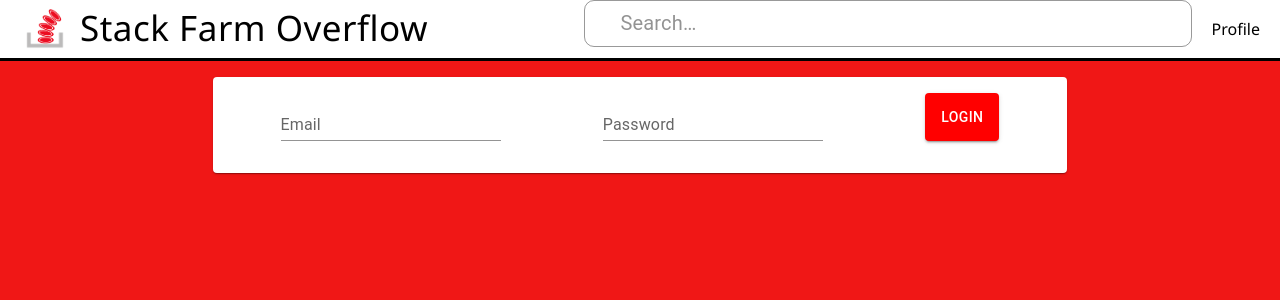
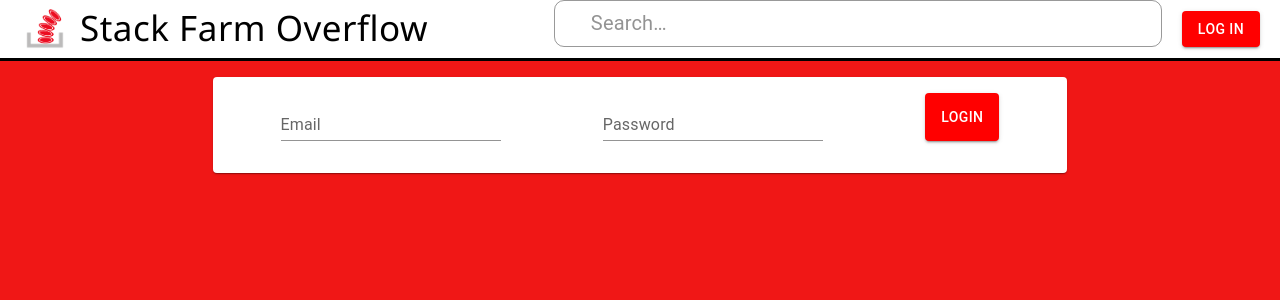
Before and after one commit to Chaseforyourlife/HackDay2023, a React (Vite) app in the folder gui/: page /login in a window 1280 px wide. Shown: the top 300 px of the page. Built offline with nearby package versions, Linux system fonts and the light colour scheme.

Commit message:
added login button in nav and redirects

```diff
--- a/gui/src/App.jsx
+++ b/gui/src/App.jsx
@@ -1,5 +1,5 @@
 import {BrowserRouter as Router, Routes, Route, NavLink} from 'react-router-dom';
-import React from 'react'; //ES6 js
+import React, { useEffect, useState } from 'react'; //ES6 js
 import Profile from './pages/Profile/Profile';
 import NavBar from './components/NavBar/NavBar';
 import Home from './pages/Home/Home';
@@ -9,21 +9,27 @@ import LoginForm from './pages/LoginForm/LoginForm';
 import { Grid } from '@mui/material'
 
 export default function App(){
+    const [loggedIn, setLoggedIn] = useState(false);
+
+    function login() {
+      setLoggedIn(true);
+    }
+
     return(
         <Router>
           <div className="App" id="App">
                 <meta httpEquiv="Cache-Control" content=" no-cache, no-store, must-revalidate"></meta>
                 <header className="App-header" id="App-header">
-                    <NavBar/>
+                    <NavBar loggedIn={loggedIn}/>
                     <hr className='divider'/>
                     <Grid container justifyContent="center">
                       <Grid item xs={10} sm={8} sx={{my:2}}>
                         <Routes>
-                            <Route path="/" element={<Home/>}/>
+                            <Route path="/" element={<Home loggedIn={loggedIn}/>}/>
                             <Route path="/profile" element={<Profile/>}/>
                             <Route path="/post/:questionID" element={<Post/>}/>
                             <Route path="/create" element={<CreateQuestion/>}/>
-                            <Route path="/login" element={<LoginForm/>}/>
+                            <Route path="/login" loginCallback={login} element={<LoginForm/>}/>
                         </Routes>
                       </Grid>
                     </Grid>
--- a/gui/src/components/NavBar/NavBar.jsx
+++ b/gui/src/components/NavBar/NavBar.jsx
@@ -4,9 +4,10 @@ import InputBase from '@mui/material/InputBase'
 import TextField from '@mui/material/TextField'
 import './NavBar.css'
 import { CheckBoxOutlineBlankRounded } from '@mui/icons-material'
+import { Button } from '@mui/material'
 
 
-export default function NavBar() {
+export default function NavBar(props) {
   return (
     <nav id='main-nav-bar' className="nav">
       <a href="/" className='site-title'>
@@ -23,7 +24,8 @@ export default function NavBar() {
             inputProps={{ 'aria-label': 'search' }}
           />
         </Search>
-        <CustomLink href='/profile'>Profile</CustomLink>
+        {props.loggedIn ? <CustomLink href='/profile'>Profile</CustomLink> : <a href="/login"><Button variant="contained" sx={{background:"red !important"}}>Log in</Button></a>}
+
       </ul>
     </nav>
   )
--- a/gui/src/pages/CreateQuestion/CreateQuestion.jsx
+++ b/gui/src/pages/CreateQuestion/CreateQuestion.jsx
@@ -22,7 +22,7 @@ const CreateQuestion = () => {
          }).catch((e)=> {
             console.error(e);
          }).then((res) => {
-            document.location.url.replace(`/post/${res.questionID}`)
+            document.location.replace(`/post/${res.questionID}`)
          })
     }
 
--- a/gui/src/pages/Home/Home.jsx
+++ b/gui/src/pages/Home/Home.jsx
@@ -5,7 +5,7 @@ import "./styles.css"
 import { Box, Typography, Button } from '@mui/material';
 
 
-export default function Home(){
+export default function Home(props){
   const [questions,setQuestions] = useState([]);
   const getQuestions = async() => {
     const data_json = await (await fetch(`/api/main/get_posts`)).json()
@@ -18,9 +18,13 @@ export default function Home(){
     <Box>
         <Box sx={{display: "flex", justifyContent: "space-between"}}>
           <Typography>Browse recent questions...</Typography>
+          {
+          props.loggedIn ?
           <a href="/create">
             <Button sx={{background: "white", color: "red"}}>Or ask your own</Button>
           </a>
+          : ""
+          }
         </Box>
         <QuestionList questions={questions}/>
     </Box>
--- a/gui/src/pages/LoginForm/LoginForm.jsx
+++ b/gui/src/pages/LoginForm/LoginForm.jsx
@@ -1,7 +1,7 @@
 import React, {useState} from 'react';
 import {Box, Card, CardContent, CardActions, Button, TextField} from '@mui/material';
 
-const LoginForm = () => {
+const LoginForm = (props) => {
     const [email, setEmail] = useState();
     const [password, setPassword] = useState();
 
@@ -14,8 +14,10 @@ const LoginForm = () => {
 
         const res = await( await(fetch(url, {method: "POST", headers:{"Content-Type": "application/json"}, body: JSON.stringify(body)}))).json()
 
-        if (res.status === 'success')
-            window.location.url.replace(`/`);
+        if (res.status === 'success') {
+            props.loginCallback();
+            window.location.replace(`/`);
+        }
         else
             throw new Error("bad login")
     }
```
